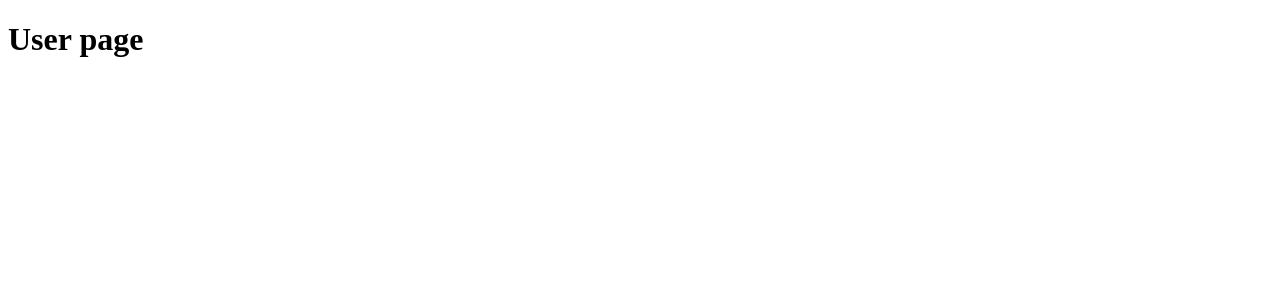
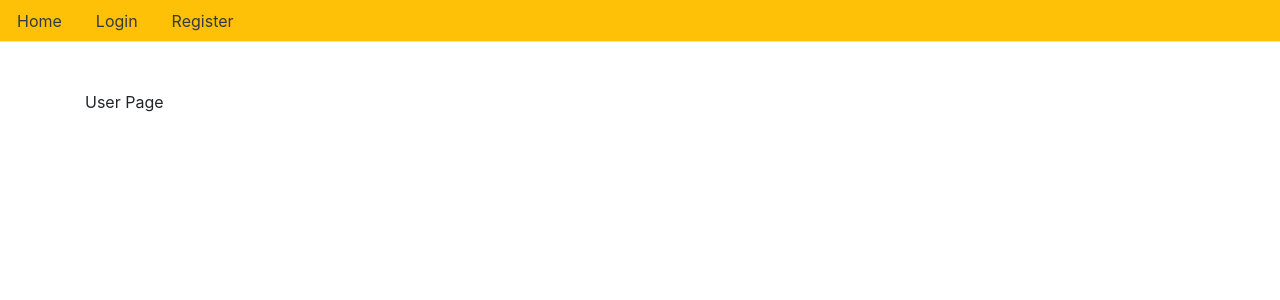
Before and after one commit to SeanTumulakNguyen/InfiniteAWS, a Next.js app in the folder client/: page /user in a window 1280 px wide. Shown: the top 300 px of the page. Built offline with nearby package versions, Linux system fonts and the light colour scheme.

Commit message:
conditional isAuth for admin and user page

```diff
--- a/client/components/Layout.js
+++ b/client/components/Layout.js
@@ -2,6 +2,8 @@ import Head from 'next/head';
 import Link from 'next/link';
 import NProgress from 'nprogress';
 import Router from 'next/router';
+import { isAuth, logout } from '../helpers/auth';
+
 import 'nprogress/nprogress.css';
 
 Router.onRouteChangeStart = (url) => NProgress.start();
@@ -31,6 +33,9 @@ const Layout = ({ children }) => {
 						<a className="nav-link text-dark">Home</a>
 					</Link>
 				</li>
+
+				{!isAuth() && (
+					<React.Fragment>
 						<li className="nav-item">
 							<Link href="/login">
 								<a className="nav-link text-dark">Login</a>
@@ -41,6 +46,34 @@ const Layout = ({ children }) => {
 								<a className="nav-link text-dark">Register</a>
 							</Link>
 						</li>
+					</React.Fragment>
+				)}
+
+				{isAuth() &&
+				isAuth().role === 'admin' && (
+					<li className="nav-item ml-auto">
+						<Link href="/admin">
+							<a className="nav-link text-dark">{isAuth().name}</a>
+						</Link>
+					</li>
+				)}
+
+				{isAuth() &&
+				isAuth().role === 'subscriber' && (
+					<li className="nav-item ml-auto">
+						<Link href="/user">
+							<a className="nav-link text-dark">{isAuth().name}</a>
+						</Link>
+					</li>
+				)}
+
+				{isAuth() && (
+					<li className="nav-item">
+						<a onClick={logout} className="nav-link text-dark">
+							Logout
+						</a>
+					</li>
+				)}
 			</ul>
 		);
 	};
--- a/client/helpers/auth.js
+++ b/client/helpers/auth.js
@@ -1,4 +1,5 @@
-import cookie from 'js-cookie'
+import cookie from 'js-cookie';
+import Router from 'next/router'
 
 // set in cookie
 
@@ -6,60 +7,66 @@ export const setCookie = (key, value) => {
 	if (process.browser) {
 		cookie.set(key, value, {
 			expires: 7
-        })
+		});
 	}
-}
+};
 
 // remove from cookie
 export const removeCookie = (key) => {
 	if (process.browser) {
-        cookie.remove(key)
+		cookie.remove(key);
 	}
-}
+};
 
 // get from cookie such as as stored token
 // will be userful when we need to make request to server with auth token
 
 export const getCookie = (key) => {
 	if (process.browser) {
-        return cookie.get(key)
+		return cookie.get(key);
 	}
-}
+};
 
 // set in localstorage
 
 export const setLocalStorage = (key, value) => {
 	if (process.browser) {
-        localStorage.setItem(key, JSON.stringify(value))
+		localStorage.setItem(key, JSON.stringify(value));
 	}
-}
+};
 
 // remove from localstorage
 
 export const removeLocalStorage = (key) => {
 	if (process.browser) {
-        localStorage.removeItem(key)
+		localStorage.removeItem(key);
 	}
-}
+};
 
 // authenticate by passing data to cookie and localstorage during signin
 
 export const authenticate = (response, next) => {
-    setCookie('token', response.data.token)
-    setLocalStorage('user', response.data.user)
-    next()
-}
+	setCookie('token', response.data.token);
+	setLocalStorage('user', response.data.user);
+	next();
+};
 
 // accesss user info from localstorage
 export const isAuth = () => {
 	if (process.browser) {
-        const cookieChecked = getCookie('token')
+		const cookieChecked = getCookie('token');
 		if (cookieChecked) {
 			if (localStorage.getItem('user')) {
-                return JSON.parse(localStorage.getItem('user'))
+				return JSON.parse(localStorage.getItem('user'));
 			} else {
-                return false
+				return false;
 			}
 		}
 	}
-}
+};
+
+export const logout = () => {
+	removeCookie('token');
+    removeLocalStorage('user');
+    Router.push('/login')
+};
--- a/client/pages/login.js
+++ b/client/pages/login.js
@@ -37,7 +37,7 @@ const Login = () => {
 			});
 			// console.log(response)
 			authenticate(response, () => {
-				return isAuth() && isAuth.role === 'admin' ? Router.push('/admin') : Router.push('/user');
+				return isAuth() && isAuth().role === 'admin' ? Router.push('/admin') : Router.push('/user');
 			});
 		} catch (error) {
 			setValues({
--- a/client/pages/user/index.js
+++ b/client/pages/user/index.js
@@ -1,5 +1,9 @@
+import Layout from '../../components/Layout';
+
 const User = () => {
-	return <h1>User page</h1>;
+	return (
+		<Layout>User Page</Layout>
+	);
 };
 
 export default User;
```
Also changed, not shown: client/pages/admin/index.js (+7 -3 lines). Lines whose indentation alone changed are shown as unchanged.
